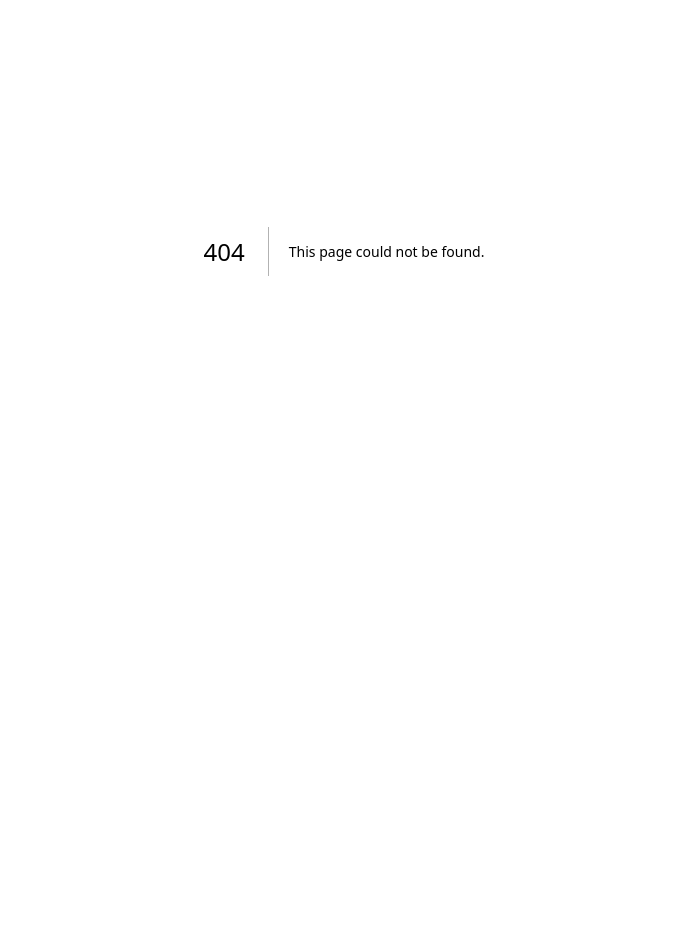
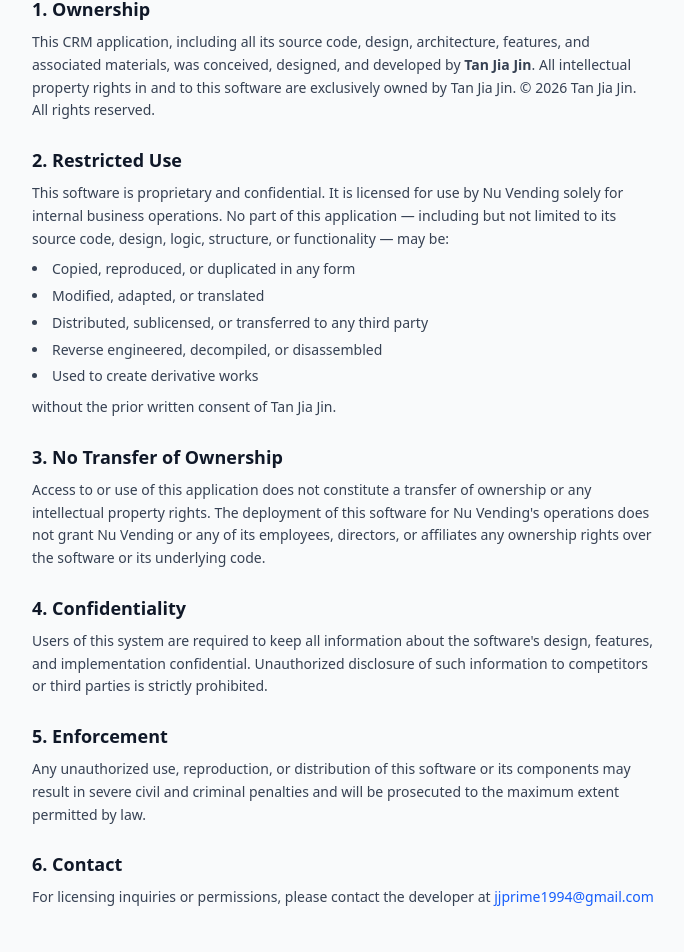
Before and after one commit to jjprime1994/my-crm, a Next.js app: page /disclaimer in a window 1280 px wide. Before the commit this address had no page. Shown: the part 149-1101 px from the top of the page, without its empty margins (296-980 px from the left). Before the commit the page ends 800 px from the top, so only its background shows below. Built offline with nearby package versions, Linux system fonts and the light colour scheme.

Commit message:
Add IP disclaimer page and copyright notice to sidebar

```diff
--- /dev/null
+++ b/src/app/disclaimer/page.tsx
@@ -0,0 +1,83 @@
+export default function DisclaimerPage() {
+  const year = new Date().getFullYear()
+
+  return (
+    <div className="max-w-2xl mx-auto px-6 py-12">
+      <h1 className="text-3xl font-bold text-gray-900 mb-2">Intellectual Property Disclaimer</h1>
+      <p className="text-sm text-gray-500 mb-8">Last updated: May 2026</p>
+
+      <div className="space-y-6 text-gray-700 text-sm leading-relaxed">
+        <section>
+          <h2 className="text-lg font-semibold text-gray-900 mb-2">1. Ownership</h2>
+          <p>
+            This CRM application, including all its source code, design, architecture, features,
+            and associated materials, was conceived, designed, and developed by{" "}
+            <strong>Tan Jia Jin</strong>. All intellectual property rights in and to this software
+            are exclusively owned by Tan Jia Jin. © {year} Tan Jia Jin. All rights reserved.
+          </p>
+        </section>
+
+        <section>
+          <h2 className="text-lg font-semibold text-gray-900 mb-2">2. Restricted Use</h2>
+          <p>
+            This software is proprietary and confidential. It is licensed for use by Nu Vending
+            solely for internal business operations. No part of this application — including but
+            not limited to its source code, design, logic, structure, or functionality — may be:
+          </p>
+          <ul className="list-disc list-inside mt-2 space-y-1">
+            <li>Copied, reproduced, or duplicated in any form</li>
+            <li>Modified, adapted, or translated</li>
+            <li>Distributed, sublicensed, or transferred to any third party</li>
+            <li>Reverse engineered, decompiled, or disassembled</li>
+            <li>Used to create derivative works</li>
+          </ul>
+          <p className="mt-2">
+            without the prior written consent of Tan Jia Jin.
+          </p>
+        </section>
+
+        <section>
+          <h2 className="text-lg font-semibold text-gray-900 mb-2">3. No Transfer of Ownership</h2>
+          <p>
+            Access to or use of this application does not constitute a transfer of ownership or
+            any intellectual property rights. The deployment of this software for Nu Vending's
+            operations does not grant Nu Vending or any of its employees, directors, or affiliates
+            any ownership rights over the software or its underlying code.
+          </p>
+        </section>
+
+        <section>
+          <h2 className="text-lg font-semibold text-gray-900 mb-2">4. Confidentiality</h2>
+          <p>
+            Users of this system are required to keep all information about the software's design,
+            features, and implementation confidential. Unauthorized disclosure of such information
+            to competitors or third parties is strictly prohibited.
+          </p>
+        </section>
+
+        <section>
+          <h2 className="text-lg font-semibold text-gray-900 mb-2">5. Enforcement</h2>
+          <p>
+            Any unauthorized use, reproduction, or distribution of this software or its components
+            may result in severe civil and criminal penalties and will be prosecuted to the maximum
+            extent permitted by law.
+          </p>
+        </section>
+
+        <section>
+          <h2 className="text-lg font-semibold text-gray-900 mb-2">6. Contact</h2>
+          <p>
+            For licensing inquiries or permissions, please contact the developer at{" "}
+            <a href="mailto:jjprime1994@gmail.com" className="text-blue-600 hover:underline">
+              jjprime1994@gmail.com
+            </a>
+          </p>
+        </section>
+      </div>
+
+      <div className="mt-12 pt-6 border-t border-gray-100 text-xs text-gray-400 text-center">
+        © {year} Tan Jia Jin. All rights reserved. This software is proprietary and confidential.
+      </div>
+    </div>
+  )
+}
--- a/src/components/Sidebar.tsx
+++ b/src/components/Sidebar.tsx
@@ -196,6 +196,18 @@
         })}
       </div>
 
+      {/* Copyright */}
+      <div className="px-5 pb-2">
+        <a
+          href="/disclaimer"
+          target="_blank"
+          className="text-[10px] text-slate-600 hover:text-slate-400 transition leading-tight block"
+        >
+          © {new Date().getFullYear()} Tan Jia Jin. All rights reserved.<br />
+          Proprietary software — unauthorised use prohibited.
+        </a>
+      </div>
+
       {/* User */}
       <div className="px-3 py-4 border-t border-slate-800">
         <div className="flex items-center gap-3 px-3 py-2 rounded-lg">
```
